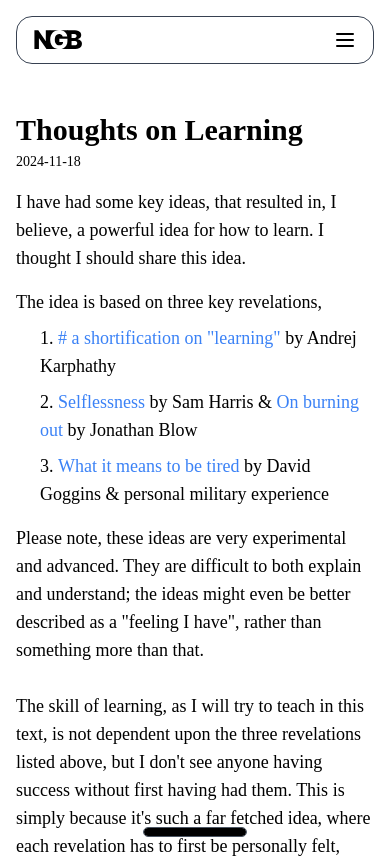
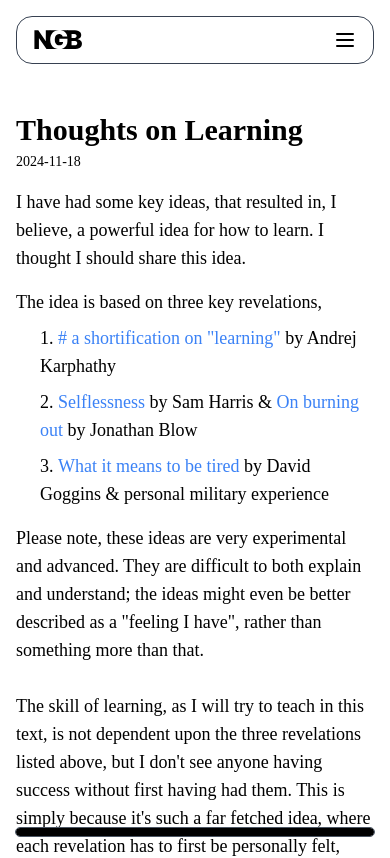
Before and after one commit to Nikolai-Grytvik-Borbe/Blog, a SvelteKit app: page /post/thoughts_on_learning in a window 390 px wide. Shown: the top 858 px of the page. Built offline with nearby package versions, Linux system fonts and the light colour scheme.

Commit message:
fix reading progress

```diff
--- a/src/components/Navbar.svelte
+++ b/src/components/Navbar.svelte
@@ -51,25 +51,12 @@
 <div class="block md:hidden">
   <!-- Mobile Navbar -->
     <div class="fixed w-full">
-        {#if scrolled}
-            <div class="flex justify-end">
-                <div class="w-20">
-                    <div class="flex justify-center h-12 m-4 px-4 items-center rounded-2xl border border-gray-700 navbar {scrolled ? 'shadow-on-scroll' : ''}">
-                        <button on:click={() => toggle_hamburger = !toggle_hamburger}>
-                            <Hamburger size={size} color_mode={color_mode}/>
-                        </button>
-                    </div>
-                </div>
-
-            </div>
-        {:else}
         <div class="flex justify-between h-12 m-4 px-4 items-center rounded-2xl border border-gray-700 navbar {scrolled ? 'shadow-on-scroll' : ''}">
             <div><a href="https://nikolai.vip/" target="_blank" ><NGB color_mode={color_mode}/></a></div>
             <button on:click={() => toggle_hamburger = !toggle_hamburger}>
                 <Hamburger size={size} color_mode={color_mode}/>
             </button>
         </div>
-        {/if}
         <!--
         <div class="flex justify-between h-12 m-4 px-4 items-center rounded-2xl border border-gray-700 navbar {scrolled ? 'shadow-on-scroll' : ''}">
             <div><a href="https://nikolai.vip/" target="_blank" ><NGB color_mode={color_mode}/></a></div>
--- a/src/components/icons/ReadingProgress.svelte
+++ b/src/components/icons/ReadingProgress.svelte
@@ -6,8 +6,8 @@
 
 </script>
 
-<div class="fixed bottom-2 w-full max-w-[1000px]">
-    <div class="rounded rounded-5xl outline outline-1 bg-white outline-gray-600 h-2 ml-32 mr-40 ">
+<div class="fixed bottom-2 w-full max-w-[700px]">
+    <div class="rounded rounded-5xl outline outline-1 bg-white outline-gray-600 h-2 sm:ml-32 sm:mr-40 mr-8">
         <div style="width: {width}%;" class="h-2 bg-black rounded rounded-r-5xl">
         </div>
 
```
Lines whose indentation alone changed are shown as unchanged.
